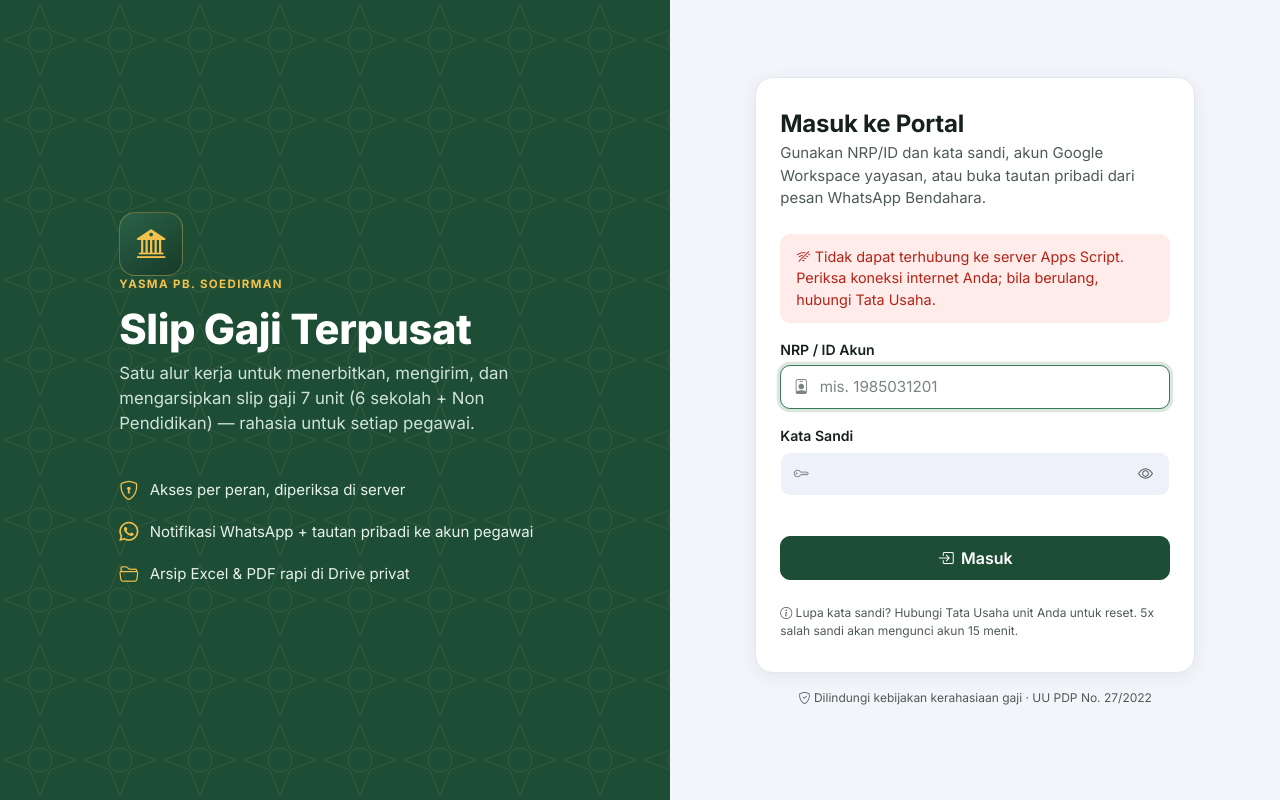
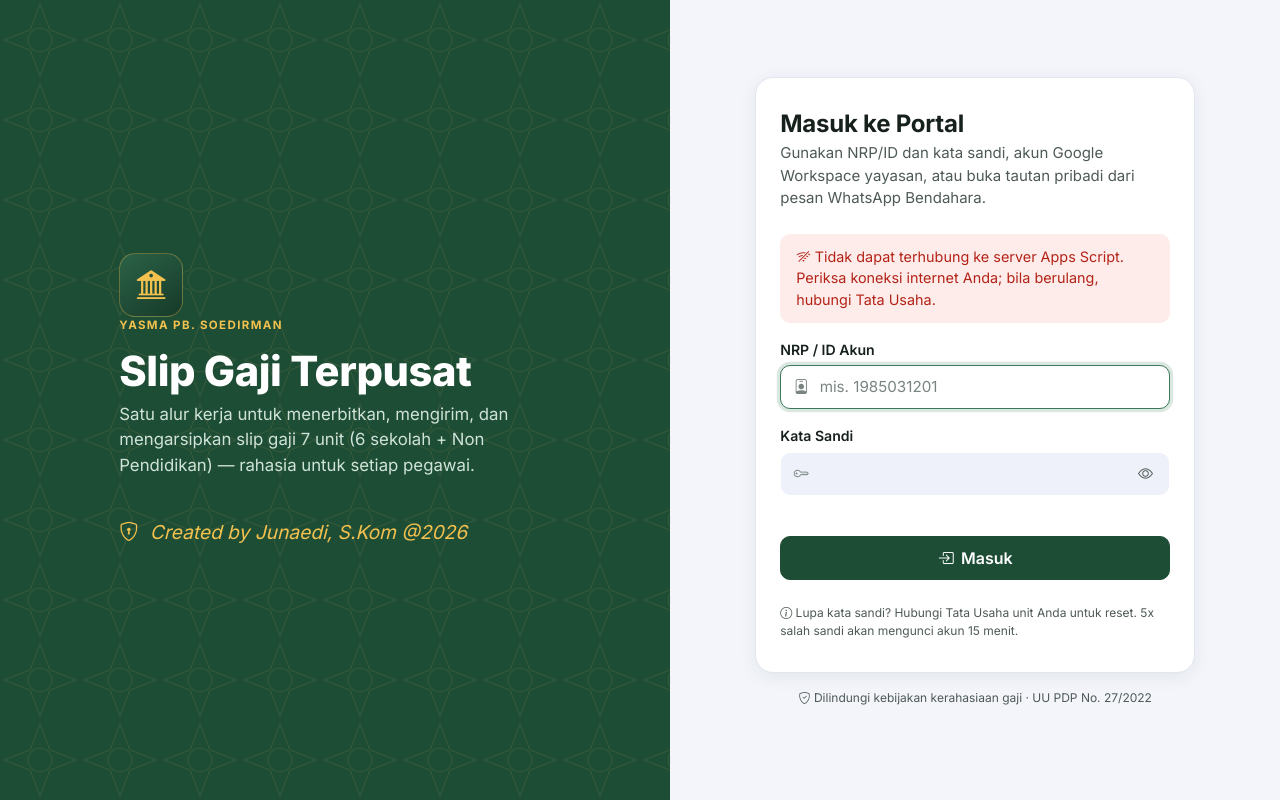
Before and after one commit to bootcampjunaedi-max/slipgaji-ympbs, a plain HTML site: page index.html in a window 1280 px wide. Drawn offline with nearby package versions, Linux system fonts and the light colour scheme; no server answers.

Commit message:
Add files via upload

```diff
--- a/index.html
+++ b/index.html
@@ -34,9 +34,7 @@
       <h1>Slip Gaji Terpusat</h1>
       <p class="lead-soft">Satu alur kerja untuk menerbitkan, mengirim, dan mengarsipkan slip gaji 7 unit (6 sekolah + Non Pendidikan) — rahasia untuk setiap pegawai.</p>
       <ul class="feature-list">
-        <li><i class="bi bi-shield-lock"></i> Akses per peran, diperiksa di server</li>
-        <li><i class="bi bi-whatsapp"></i> Notifikasi WhatsApp + tautan pribadi ke akun pegawai</li>
-        <li><i class="bi bi-folder2-open"></i> Arsip Excel & PDF rapi di Drive privat</li>
+        <li><i class="bi bi-shield-lock"></i><i> Created by Junaedi, S.Kom @2026</i></li>
       </ul>
     </div>
   </div>
```
